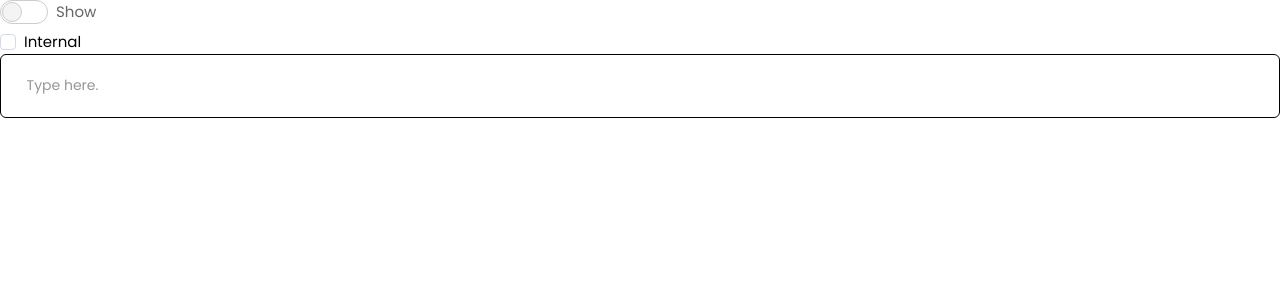
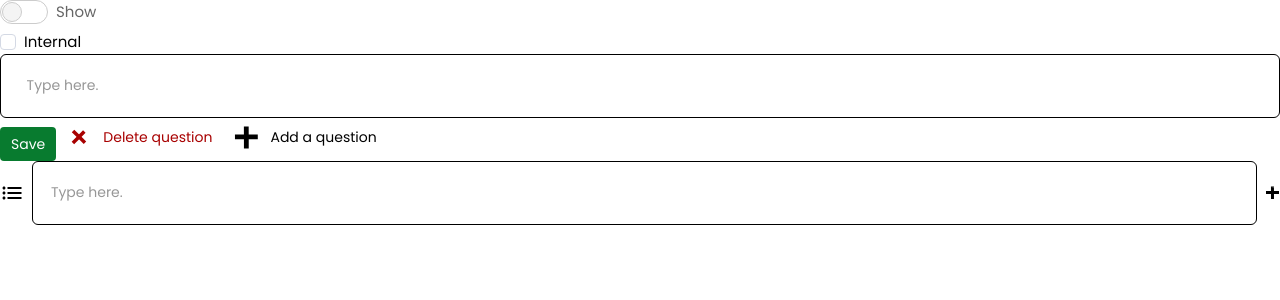
Before and after one commit to devchux/cc-task-1, a React (Vite) app: page /application in a window 1280 px wide. Shown: the top 300 px of the page. Built offline with nearby package versions, Linux system fonts and the light colour scheme.

Commit message:
implement button, choice input

```diff
--- a/src/App.tsx
+++ b/src/App.tsx
@@ -1,5 +1,7 @@
+import Button from "./components/buttons/button"
 import Switch from "./components/buttons/switch"
 import Checkbox from "./components/inputs/checkbox"
+import Choice from "./components/inputs/choice"
 import Input from "./components/inputs/input"
 
 function App() {
@@ -8,6 +10,10 @@ function App() {
     <Switch />
     <Checkbox label="Internal" />
     <Input placeholder="Type here." />
+    <Button>Save</Button>
+    <Button variant="danger">Delete question</Button>
+    <Button variant="text">Add a question</Button>
+    <Choice placeholder="Type here." />
     </>
   )
 }
--- /dev/null
+++ b/src/components/buttons/button.tsx
@@ -0,0 +1,72 @@
+import { ButtonHTMLAttributes, DetailedHTMLProps, FC } from "react";
+import { cn } from "../../util/lib";
+
+interface ButtonProps
+  extends DetailedHTMLProps<
+    ButtonHTMLAttributes<HTMLButtonElement>,
+    HTMLButtonElement
+  > {
+  variant?: "default" | "text" | "danger";
+}
+
+const Button: FC<ButtonProps> = ({
+  variant = "default",
+  className,
+  children,
+  ...rest
+}) => {
+  return (
+    <button
+      {...rest}
+      className={cn("px-[0.69rem] py-[0.44rem] rounded text-sm", className, {
+        "bg-salem text-white hover:bg-green-800": variant === "default",
+        "inline-flex items-center gap-3": ["text", "danger"].includes(variant),
+        "text-[#A80000]": variant === "danger",
+      })}
+    >
+      {variant === "danger" && (
+        <svg
+          width="34"
+          height="34"
+          viewBox="0 0 34 34"
+          fill="none"
+          className="w-6 h-6"
+          xmlns="http://www.w3.org/2000/svg"
+        >
+          <path
+            d="M9.55684 9.42862L8.54321 8.42749L17.0039 16.7854L25.4645 25.1434"
+            stroke="#A80000"
+            stroke-width="5"
+          />
+          <path
+            d="M23.528 10.1184L24.53 9.10559L16.1651 17.5594L8.37698 25.3474"
+            stroke="#A80000"
+            stroke-width="5"
+          />
+        </svg>
+      )}
+      {variant === "text" && (
+        <svg
+          className="w-6 h-6"
+          viewBox="0 0 25 24"
+          fill="none"
+          xmlns="http://www.w3.org/2000/svg"
+        >
+          <path
+            d="M2.42465 11.9094L1 11.9182L12.8925 11.8456L24.7851 11.7729"
+            stroke="black"
+            stroke-width="5"
+          />
+          <path
+            d="M12.7915 2.51804L12.7838 1.09338L12.8466 12.986L12.8466 24"
+            stroke="black"
+            stroke-width="5"
+          />
+        </svg>
+      )}
+      {children}
+    </button>
+  );
+};
+
+export default Button;
--- /dev/null
+++ b/src/components/inputs/choice.tsx
@@ -0,0 +1,51 @@
+import { FC } from "react";
+import Input, { InputProps } from "./input";
+
+interface ChoiceProps extends InputProps {
+  onAdd?: () => void;
+  onClear?: () => void;
+}
+
+const Choice: FC<ChoiceProps> = ({ onClear, onAdd, ...rest }) => {
+  return (
+    <div className="flex items-center gap-2">
+      <button type="button" onClick={onClear}>
+        <svg
+          width="24"
+          height="24"
+          viewBox="0 0 24 24"
+          fill="none"
+          xmlns="http://www.w3.org/2000/svg"
+        >
+          <path
+            d="M4 10.5C3.2 10.5 2.5 11.2 2.5 12C2.5 12.8 3.2 13.5 4 13.5C4.8 13.5 5.5 12.8 5.5 12C5.5 11.2 4.8 10.5 4 10.5ZM4 5.5C3.2 5.5 2.5 6.2 2.5 7C2.5 7.8 3.2 8.5 4 8.5C4.8 8.5 5.5 7.8 5.5 7C5.5 6.2 4.8 5.5 4 5.5ZM4 15.5C3.2 15.5 2.5 16.2 2.5 17C2.5 17.8 3.2 18.5 4 18.5C4.8 18.5 5.5 17.8 5.5 17C5.5 16.2 4.8 15.5 4 15.5ZM7.5 6V8H21.5V6H7.5ZM7.5 18H21.5V16H7.5V18ZM7.5 13H21.5V11H7.5V13Z"
+            fill="black"
+          />
+        </svg>
+      </button>
+      <Input {...rest} className="px-[1.12rem]" />
+      <button type="button" onClick={onAdd}>
+        <svg
+          width="15"
+          height="14"
+          viewBox="0 0 15 14"
+          fill="none"
+          xmlns="http://www.w3.org/2000/svg"
+        >
+          <path
+            d="M1.77866 6.50921L1 6.51404L7.5 6.47434L14 6.43464"
+            stroke="black"
+            stroke-width="3"
+          />
+          <path
+            d="M7.44511 1.37632L7.44092 0.597656L7.47526 7.09769L7.47526 13.1175"
+            stroke="black"
+            stroke-width="3"
+          />
+        </svg>
+      </button>
+    </div>
+  );
+};
+
+export default Choice;
--- a/src/components/inputs/input.tsx
+++ b/src/components/inputs/input.tsx
@@ -1,7 +1,7 @@
 import { DetailedHTMLProps, FC, InputHTMLAttributes } from "react";
 import { cn } from "../../util/lib";
 
-interface InputProps
+export interface InputProps
   extends DetailedHTMLProps<
     InputHTMLAttributes<HTMLInputElement>,
     HTMLInputElement
```
